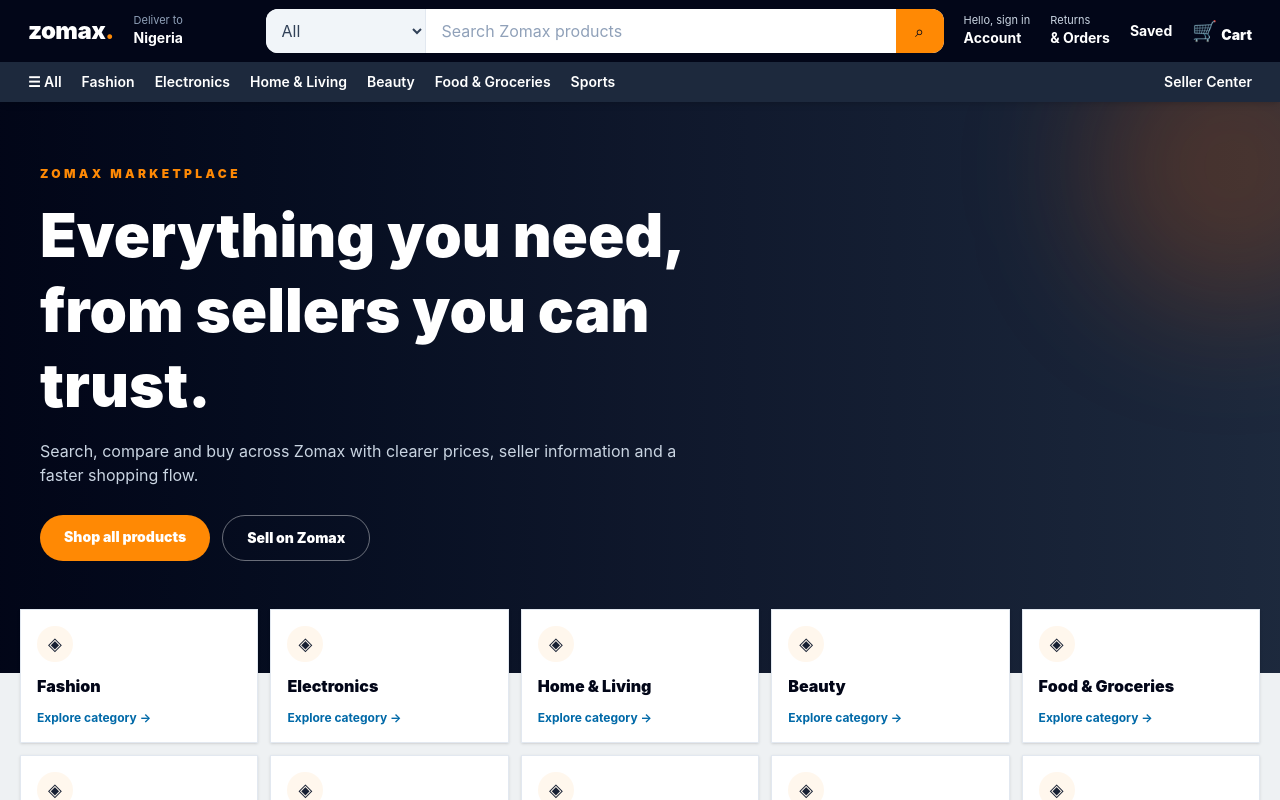
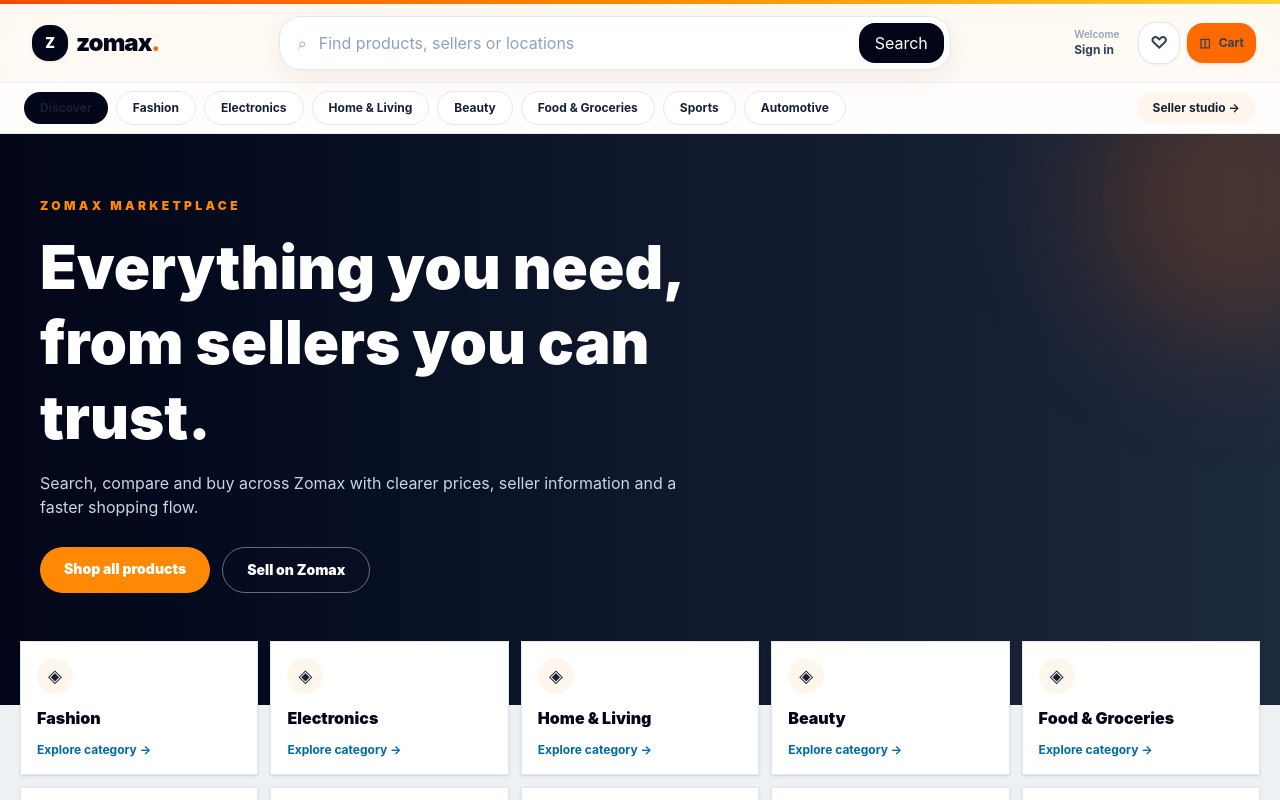
Before and after one commit to nbeekeddy-debug/zomax, a Next.js app: page / in a window 1280 px wide. Shown: the top 800 px of the page. Built offline with nearby package versions, Linux system fonts and the light colour scheme.

Commit message:
ui: give Zomax a distinct marketplace header

```diff
--- a/components/site-header.tsx
+++ b/components/site-header.tsx
@@ -8,57 +8,44 @@ export function SiteHeader() {
   const { cartCount, wishlist, currentUser } = useMarketplace();
 
   return (
-    <header className="sticky top-0 z-50 shadow-md">
-      <div className="bg-slate-950 text-white">
-        <div className="mx-auto flex max-w-[1500px] items-center gap-3 px-3 py-2 md:px-5">
-          <Link href="/" className="shrink-0 rounded-md px-2 py-1 text-2xl font-black tracking-tight hover:outline hover:outline-1 hover:outline-white/70">
-            zomax<span className="text-orange-400">.</span>
+    <header className="sticky top-0 z-50 border-b border-slate-200/80 bg-[#fffaf5]/95 backdrop-blur-xl">
+      <div className="h-1 bg-gradient-to-r from-orange-600 via-orange-400 to-amber-300" />
+
+      <div className="mx-auto flex max-w-[1480px] items-center gap-3 px-3 py-3 md:px-6">
+        <Link href="/" className="group flex shrink-0 items-center gap-2 rounded-2xl px-2 py-1.5">
+          <span className="grid h-9 w-9 place-items-center rounded-2xl bg-slate-950 text-sm font-black text-white shadow-sm transition group-hover:-rotate-3">Z</span>
+          <span className="hidden text-2xl font-black tracking-[-0.04em] text-slate-950 sm:block">zomax<span className="text-orange-500">.</span></span>
         </Link>
 
-          <div className="hidden min-w-[120px] leading-tight lg:block">
-            <p className="text-[11px] text-slate-400">Deliver to</p>
-            <p className="text-sm font-bold">Nigeria</p>
-          </div>
-
-          <form action="/shop" method="get" className="hidden min-w-0 flex-1 overflow-hidden rounded-xl bg-white ring-2 ring-transparent focus-within:ring-orange-400 sm:flex">
-            <select name="category" defaultValue="" aria-label="Search category" className="hidden max-w-40 border-r border-slate-200 bg-slate-100 px-3 text-xs font-semibold text-slate-700 outline-none md:block">
-              <option value="">All</option>
-              {categories.map((category) => <option key={category} value={category}>{category}</option>)}
-            </select>
-            <input name="q" type="search" placeholder="Search Zomax products" className="min-w-0 flex-1 px-4 py-2.5 text-sm text-slate-950 outline-none placeholder:text-slate-400" />
-            <button type="submit" aria-label="Search" className="grid w-12 place-items-center bg-orange-400 text-lg font-black text-slate-950 hover:bg-orange-500">⌕</button>
+        <form action="/shop" method="get" className="mx-auto flex min-w-0 max-w-2xl flex-1 items-center rounded-[22px] border border-slate-200 bg-white p-1.5 shadow-[0_8px_30px_rgba(15,23,42,0.06)] focus-within:border-orange-300 focus-within:ring-4 focus-within:ring-orange-100">
+          <span className="pl-3 text-slate-400">⌕</span>
+          <input name="q" type="search" placeholder="Find products, sellers or locations" className="min-w-0 flex-1 bg-transparent px-3 py-2 text-sm text-slate-950 outline-none placeholder:text-slate-400" />
+          <button type="submit" className="rounded-2xl bg-slate-950 px-4 py-2 text-xs font-black text-white transition hover:bg-orange-600 sm:text-sm">Search</button>
         </form>
 
-          <nav className="ml-auto flex shrink-0 items-center gap-1 text-white">
-            <Link href={currentUser ? "/account" : "/login"} className="hidden rounded-md px-2 py-1.5 leading-tight hover:outline hover:outline-1 hover:outline-white/70 md:block">
-              <span className="block text-[11px] text-slate-300">Hello, {currentUser?.name?.split(" ")[0] || "sign in"}</span>
-              <span className="block text-sm font-bold">Account</span>
+        <nav className="flex shrink-0 items-center gap-1 text-xs font-bold text-slate-700 sm:gap-2">
+          <Link href={currentUser ? "/account" : "/login"} className="hidden rounded-2xl px-3 py-2 hover:bg-white hover:text-orange-600 md:block">
+            <span className="block text-[10px] font-semibold text-slate-400">{currentUser ? `Hi, ${currentUser.name?.split(" ")[0] || "there"}` : "Welcome"}</span>
+            <span>{currentUser ? "Account" : "Sign in"}</span>
           </Link>
-            <Link href="/orders" className="hidden rounded-md px-2 py-1.5 leading-tight hover:outline hover:outline-1 hover:outline-white/70 lg:block">
-              <span className="block text-[11px] text-slate-300">Returns</span>
-              <span className="block text-sm font-bold">& Orders</span>
+          <Link href="/wishlist" className="relative grid h-10 w-10 place-items-center rounded-2xl bg-white text-lg shadow-sm ring-1 ring-slate-200 hover:text-orange-600" aria-label="Wishlist">
+            ♡
+            {wishlist.length ? <span className="absolute -right-1 -top-1 grid h-5 min-w-5 place-items-center rounded-full bg-orange-500 px-1 text-[10px] font-black text-white">{wishlist.length}</span> : null}
           </Link>
-            <Link href="/wishlist" className="hidden rounded-md px-2 py-1.5 text-sm font-bold hover:outline hover:outline-1 hover:outline-white/70 md:block">Saved {wishlist.length ? `(${wishlist.length})` : ""}</Link>
-            <Link href="/cart" className="flex items-end gap-1 rounded-md px-2 py-1.5 hover:outline hover:outline-1 hover:outline-white/70">
-              <span className="text-xl">🛒</span>
-              <span className="text-sm font-black">Cart{cartCount ? ` ${cartCount}` : ""}</span>
+          <Link href="/cart" className="relative flex h-10 items-center gap-2 rounded-2xl bg-orange-500 px-3 text-white shadow-sm hover:bg-orange-600">
+            <span>◫</span><span className="hidden sm:inline">Cart</span>
+            {cartCount ? <span className="rounded-full bg-white/20 px-1.5 py-0.5 text-[10px]">{cartCount}</span> : null}
           </Link>
         </nav>
       </div>
 
-        <form action="/shop" method="get" className="mx-3 mb-2 flex overflow-hidden rounded-xl bg-white ring-2 ring-transparent focus-within:ring-orange-400 sm:hidden">
-          <input name="q" type="search" placeholder="Search Zomax products" className="min-w-0 flex-1 px-4 py-2.5 text-sm text-slate-950 outline-none" />
-          <button type="submit" aria-label="Search" className="grid w-12 place-items-center bg-orange-400 font-black text-slate-950">⌕</button>
-        </form>
-      </div>
-
-      <div className="bg-slate-800 text-white">
-        <nav className="mx-auto flex max-w-[1500px] items-center gap-1 overflow-x-auto px-3 py-1.5 text-sm font-semibold md:px-5">
-          <Link href="/shop" className="shrink-0 rounded px-2 py-1 hover:outline hover:outline-1 hover:outline-white/70">☰ All</Link>
-          {categories.slice(0, 6).map((category) => (
-            <Link key={category} href={`/shop?category=${encodeURIComponent(category)}`} className="shrink-0 rounded px-2 py-1 hover:outline hover:outline-1 hover:outline-white/70">{category}</Link>
+      <div className="border-t border-slate-200/70 bg-white/80">
+        <nav className="mx-auto flex max-w-[1480px] items-center gap-2 overflow-x-auto px-3 py-2 text-xs font-bold md:px-6">
+          <Link href="/shop" className="shrink-0 rounded-full bg-slate-950 px-4 py-2 text-white">Discover</Link>
+          {categories.slice(0, 7).map((category) => (
+            <Link key={category} href={`/shop?category=${encodeURIComponent(category)}`} className="shrink-0 rounded-full border border-slate-200 bg-white px-4 py-2 text-slate-700 hover:border-orange-200 hover:bg-orange-50 hover:text-orange-700">{category}</Link>
           ))}
-          <Link href="/seller" className="ml-auto hidden shrink-0 rounded px-2 py-1 text-orange-300 hover:outline hover:outline-1 hover:outline-white/70 md:block">Seller Center</Link>
+          <Link href="/seller" className="ml-auto hidden shrink-0 rounded-full bg-orange-50 px-4 py-2 text-orange-700 hover:bg-orange-100 md:block">Seller studio →</Link>
         </nav>
       </div>
     </header>
```
Lines whose indentation alone changed are shown as unchanged.
